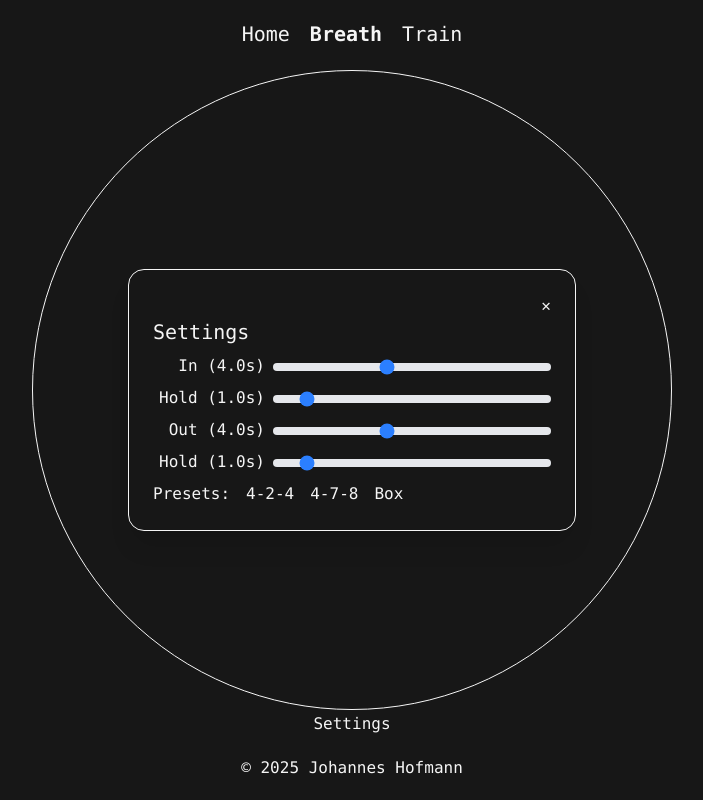
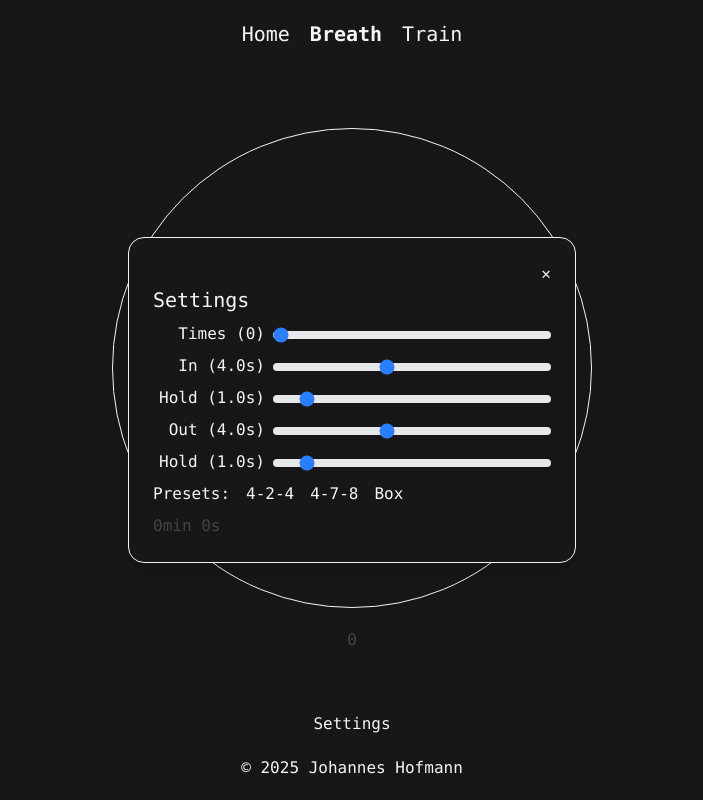
Before and after one commit to hoffy98/Health-Toolkit, a React (Vite) app: page /breath in a window 1280 px wide. Both pictures are taken after a click on the button "Settings". Shown: the whole page, without its empty margins (288-991 px from the left). Built offline with nearby package versions, Linux system fonts and the light colour scheme.

Commit message:
adjusted Breathing

```diff
--- a/src/pages/Breath.tsx
+++ b/src/pages/Breath.tsx
@@ -13,10 +13,7 @@ const Breath: React.FC<BreathProps> = ({}) => {
   const [durations, setDurations] = useState<[number, number, number, number]>([
     4000, 1000, 4000, 1000,
   ])
-
-  const onAnimationStart = () => {
-    console.log('Animation Start')
-  }
+  const [repeats, setRepeats] = useState<number>(0)
 
   const triggerAnimationRestart = () => {
     setRestartTrigger((old) => !old)
@@ -29,15 +26,20 @@ const Breath: React.FC<BreathProps> = ({}) => {
         className="flex w-full h-full items-center justify-center"
       >
         <BreathingCircle
-          onAnimationStart={onAnimationStart}
           durationsMs={durations}
           restartTrigger={restartTrigger}
+          repeats={repeats}
         />
       </div>
       <button onClick={() => setIsSettingsOpen(true)}>Settings</button>
       {/* Settings Modal */}
       <Modal isOpen={isSettingsOpen} onClose={() => setIsSettingsOpen(false)}>
-        <BreathSettings durations={durations} setDurations={setDurations} />
+        <BreathSettings
+          durations={durations}
+          setDurations={setDurations}
+          repeats={repeats}
+          setRepeats={setRepeats}
+        />
       </Modal>
     </div>
   )
@@ -48,12 +50,22 @@ interface BreathSettingsProps {
   setDurations: React.Dispatch<
     React.SetStateAction<[number, number, number, number]>
   >
+  repeats: number
+  setRepeats: React.Dispatch<React.SetStateAction<number>>
 }
 
 const BreathSettings: React.FC<BreathSettingsProps> = ({
   durations,
   setDurations,
+  repeats,
+  setRepeats,
 }) => {
+  const totalDuration =
+    repeats * durations.map((d) => d / 1000).reduce((a, b) => a + b)
+
+  const totalDuration_min = Math.floor(totalDuration / 60)
+  const totalDuration_s = Math.round(totalDuration - totalDuration_min * 60)
+
   const setBreatheIn = (time_ms: number) => {
     setDurations((old) => [time_ms, old[1], old[2], old[3]])
   }
@@ -85,6 +97,10 @@ const BreathSettings: React.FC<BreathSettingsProps> = ({
   return (
     <div className="flex flex-col space-y-2">
       <h2>Settings</h2>
+      <div className="flex">
+        <p className="w-28 text-right mr-2 shrink-0">Times ({repeats})</p>
+        <RangeSlider min={0} max={50} value={repeats} setValue={setRepeats} />
+      </div>
       <BreathTimeSlider
         name="In"
         value={durations[0]}
@@ -103,6 +119,9 @@ const BreathSettings: React.FC<BreathSettingsProps> = ({
         <button onClick={set478}>4-7-8</button>
         <button onClick={setBox}>Box</button>
       </div>
+      <p className="opacity-20">
+        {totalDuration_min}min {totalDuration_s}s
+      </p>
     </div>
   )
 }
@@ -130,15 +149,16 @@ const BreathTimeSlider: React.FC<BreathTimeSliderProps> = ({
 
 interface BreathingCircleProps {
   durationsMs: [number, number, number, number] // [breatheIn, hold1, breatheOut, hold2]
-  onAnimationStart: () => void
   restartTrigger: boolean
+  repeats: number
 }
 
 const BreathingCircle: React.FC<BreathingCircleProps> = ({
   durationsMs,
-  onAnimationStart,
   restartTrigger,
+  repeats,
 }) => {
+  const [repeatsLeft, setRepeatsLeft] = useState<number>(0)
   const durations = durationsMs.map((d) => d / 1000)
   const totalDuration = durations.reduce((a, b) => a + b)
   const controls = useAnimation()
@@ -151,12 +171,10 @@ const BreathingCircle: React.FC<BreathingCircleProps> = ({
       intervalRef.current = null
     }
 
-    // Fire immediately
-    onAnimationStart?.()
+    setRepeatsLeft(repeats)
 
-    // Start interval for repeated callbacks
     intervalRef.current = setInterval(() => {
-      onAnimationStart?.()
+      setRepeatsLeft((val) => Math.max(0, val - 1))
     }, totalDuration * 1000)
 
     // Start the animation
@@ -180,14 +198,17 @@ const BreathingCircle: React.FC<BreathingCircleProps> = ({
     return () => {
       if (intervalRef.current) clearInterval(intervalRef.current)
     }
-  }, [durationsMs.join(','), restartTrigger]) // Trigger only when values change
+  }, [durationsMs.join(','), restartTrigger, repeats]) // Trigger only when values change
 
   return (
-    <div className="flex items-center border rounded-full justify-center w-1/2 aspect-square">
-      <motion.div
-        className="aspect-square rounded-full bg-green-500"
-        animate={controls}
-      />
+    <div className="flex flex-col space-y-5 items-center justify-center w-full h-full">
+      <div className="flex items-center border rounded-full justify-center aspect-square w-[min(70vw,60vh)]">
+        <motion.div
+          className="aspect-square rounded-full bg-green-500"
+          animate={controls}
+        />
+      </div>
+      <p className="opacity-20">{repeatsLeft}</p>
     </div>
   )
 }
```
